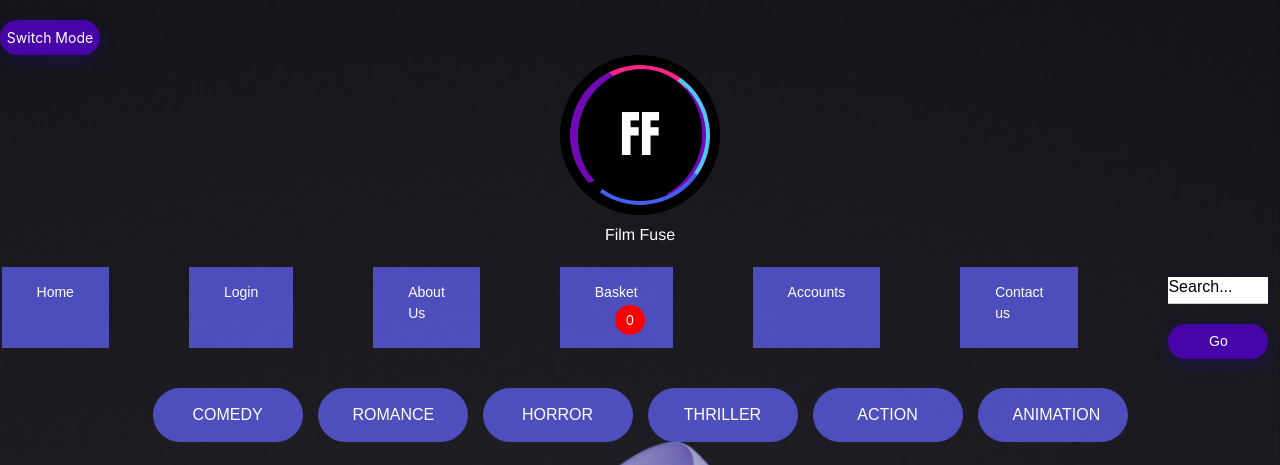
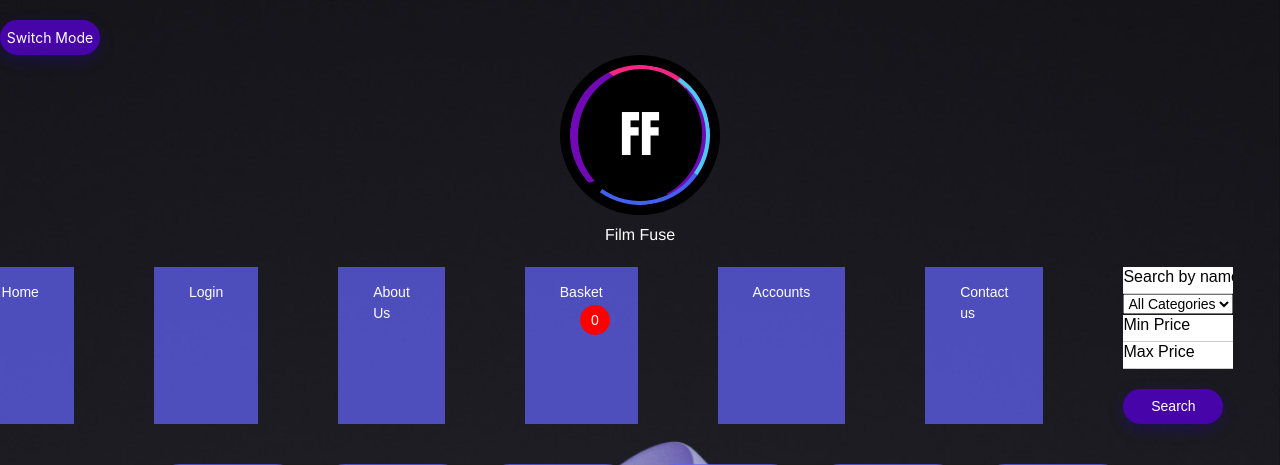
Before and after one commit to grxcea1/Team-project-41, a PHP site: page /home.php in a window 1280 px wide. Shown: the top 465 px of the page. Run offline with PHP 8.4, Linux system fonts and the light colour scheme; data that the repository does not hold is empty.

Commit message:
search bar

```diff
--- a/home.php
+++ b/home.php
@@ -56,10 +56,23 @@
             <a href="contact.html">Contact us</a>
 
 
-            <div id="search-container">
-                <input type="text" id="search-bar" placeholder="Search...">
-                <button id="search-button">Go</button>
-            </div>
+            <form id="searchform">
+                <input type="text" id="name" name="name" placeholder="Search by name">
+                <select id="category" name="category">
+                    <option value="">All Categories</option>
+                    <option value="Action">Action</option>
+                    <option value="Romance">Romance</option>
+                    <option value="Comedy">Comedy</option>
+                    <option value="Thriller">thriller</option>
+                    <option value="Horror">horror</option>
+                    <option value="Animation">animation</option>
+                </select>
+                <input type="number" id="minPrice" name="minPrice" placeholder="Min Price">
+                <input type="number" id="maxPrice" name="maxPrice" placeholder="Max Price">
+                <button type="submit">Search</button>
+            </form>
+            <div id="results"></div>
+
 
 
     </div>
```
